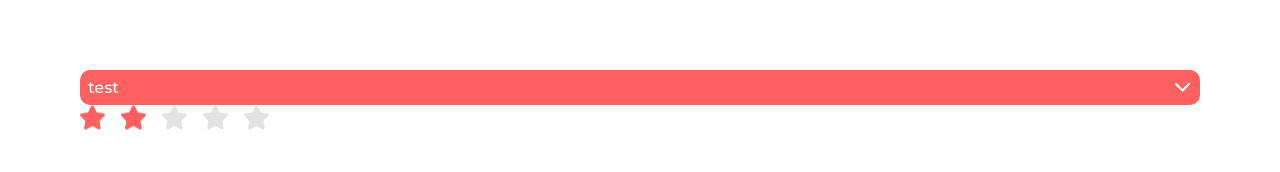
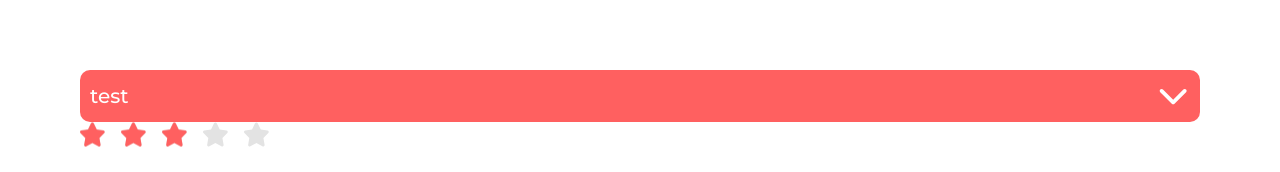
Before and after one commit to fischer-c187/p11, a React (Vite) app: page /a-propos in a window 1280 px wide. Shown: the part 224-396 px from the top of the page. Built offline with nearby package versions, Linux system fonts and the light colour scheme.

Commit message:
added media query for collapsible components

```diff
--- a/src/components/collapsible/collapsible.scss
+++ b/src/components/collapsible/collapsible.scss
@@ -39,4 +39,16 @@
     padding: 1.5em 1em 1em;
     height: 100%;
   }
+
+  @media (width >= 768px) {
+    &__button {
+      font-size: var(--m-text);
+    }
+
+    &__icon {
+      width: 32px;
+      height: 32px;
+    }
+
+  }
 }
--- a/src/components/test.jsx
+++ b/src/components/test.jsx
@@ -10,7 +10,7 @@ export function Test() {
   return (
     <>
       <Collapsible title='test' text='rrrrr' />
-      <Rating rating={2}/>
+      <Rating rating={3}/>
     </>
   );
 }
```
